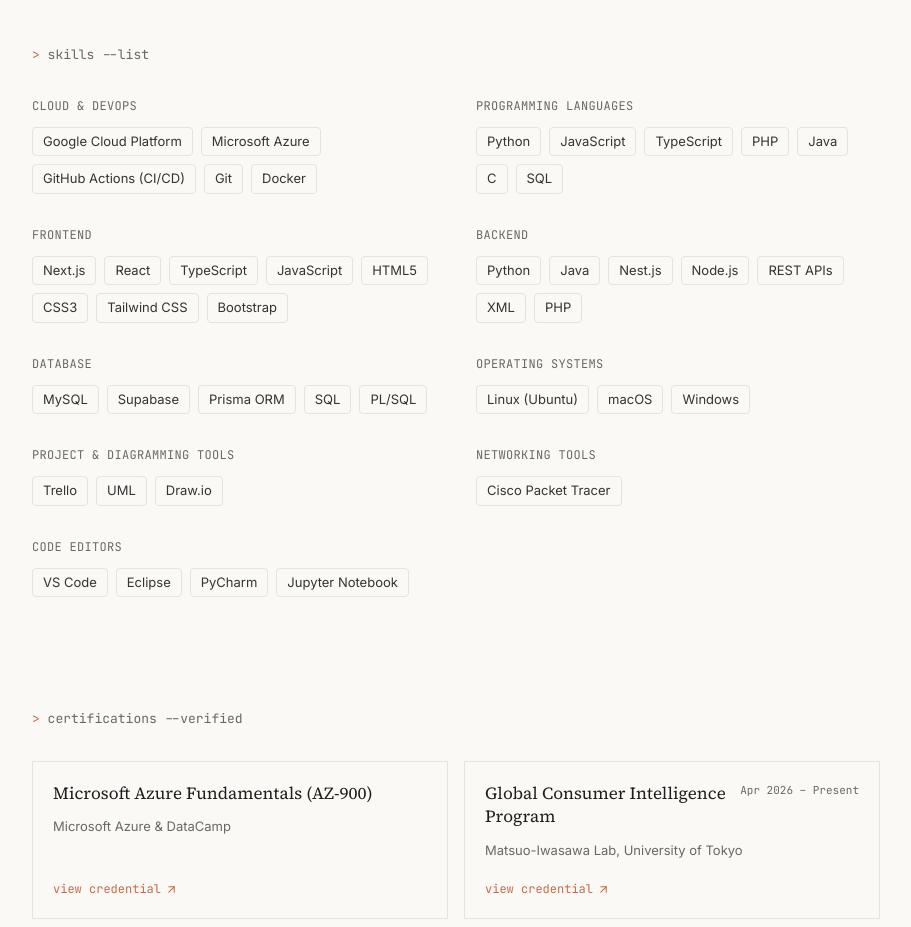
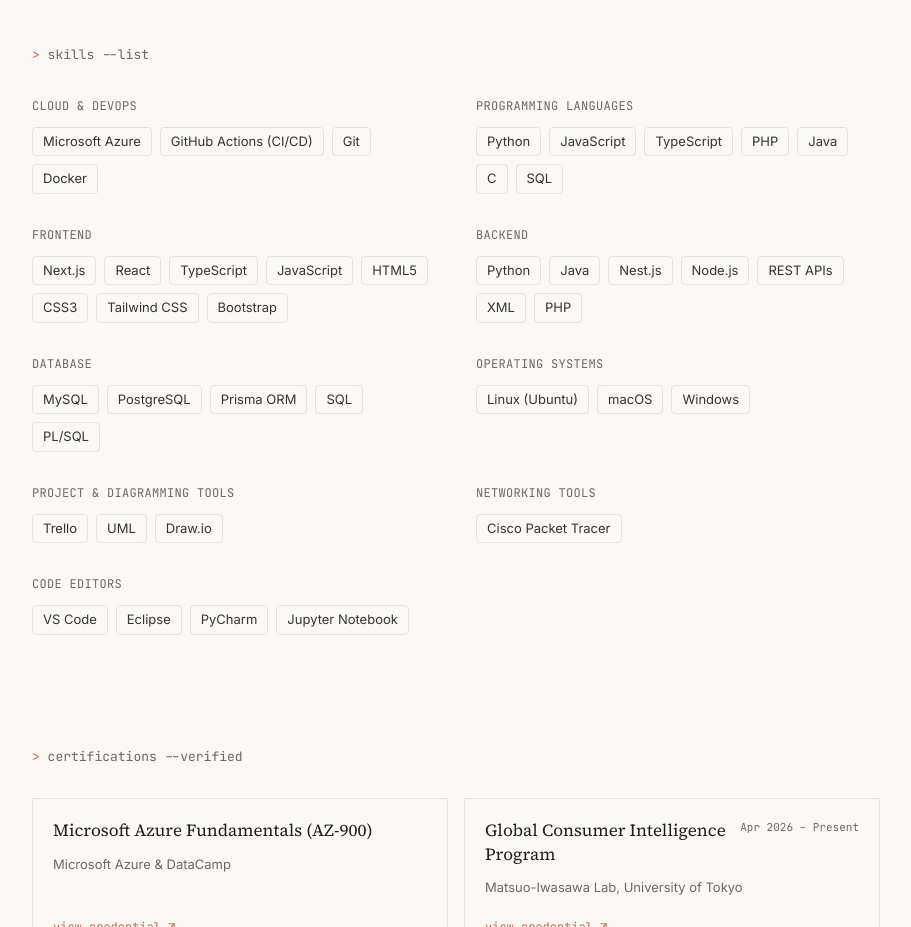
Before and after one commit to AzizKhemiri/aziz-engineer, a Next.js app: page /en/hire-me in a window 1280 px wide. Shown: the part 1660-2587 px from the top of the page, without its empty margins (184-1095 px from the left). Built offline with nearby package versions, Linux system fonts and the light colour scheme.

Commit message:
Add skill

```diff
--- a/data/skills.ts
+++ b/data/skills.ts
@@ -3,7 +3,7 @@
 export const skills: { category: LocalizedText; items: string[] }[] = [
   {
     category: { en: "Cloud & DevOps", fr: "Cloud & DevOps", de: "Cloud & DevOps" },
-    items: ["Google Cloud Platform", "Microsoft Azure", "GitHub Actions (CI/CD)", "Git", "Docker"],
+    items: ["Microsoft Azure", "GitHub Actions (CI/CD)", "Git", "Docker"],
   },
   {
     category: {
@@ -23,7 +23,7 @@
   },
   {
     category: { en: "Database", fr: "Bases de données", de: "Datenbanken" },
-    items: ["MySQL", "Supabase", "Prisma ORM", "SQL", "PL/SQL"],
+    items: ["MySQL", "PostgreSQL", "Prisma ORM", "SQL", "PL/SQL"],
   },
   {
     category: {
```
